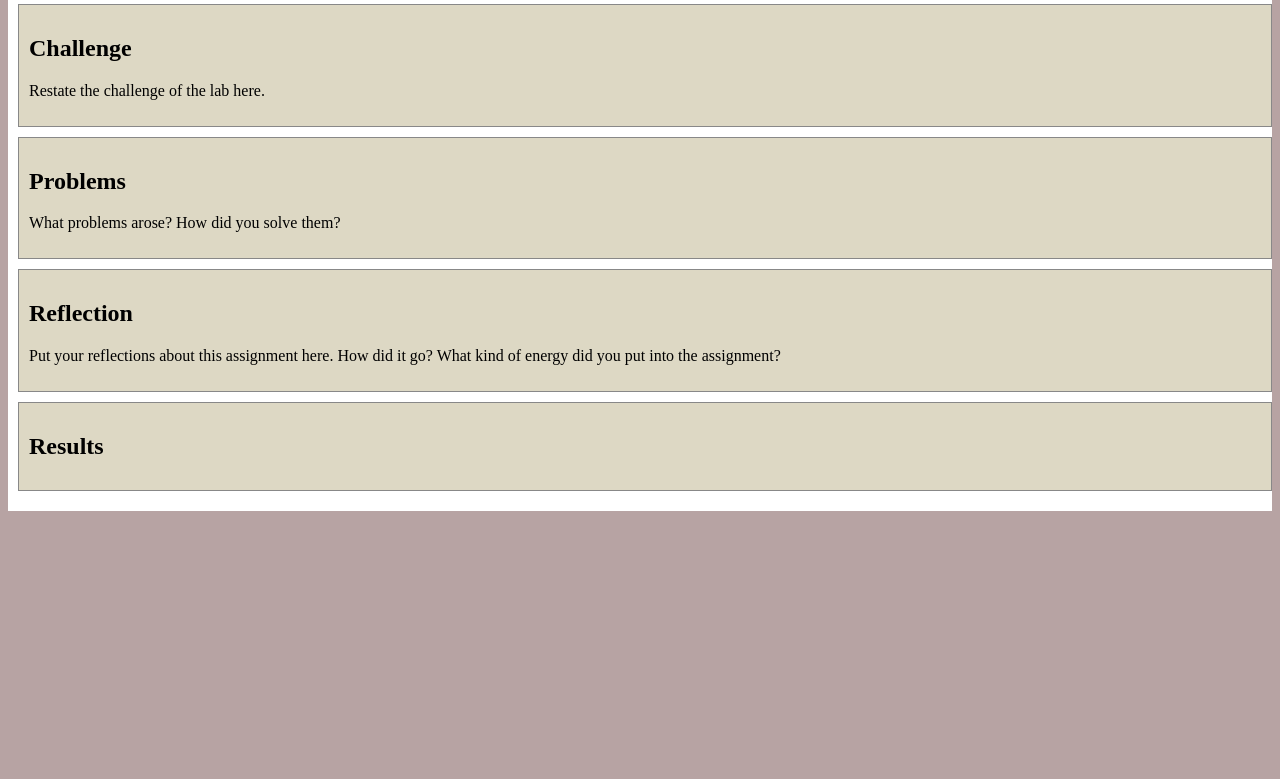
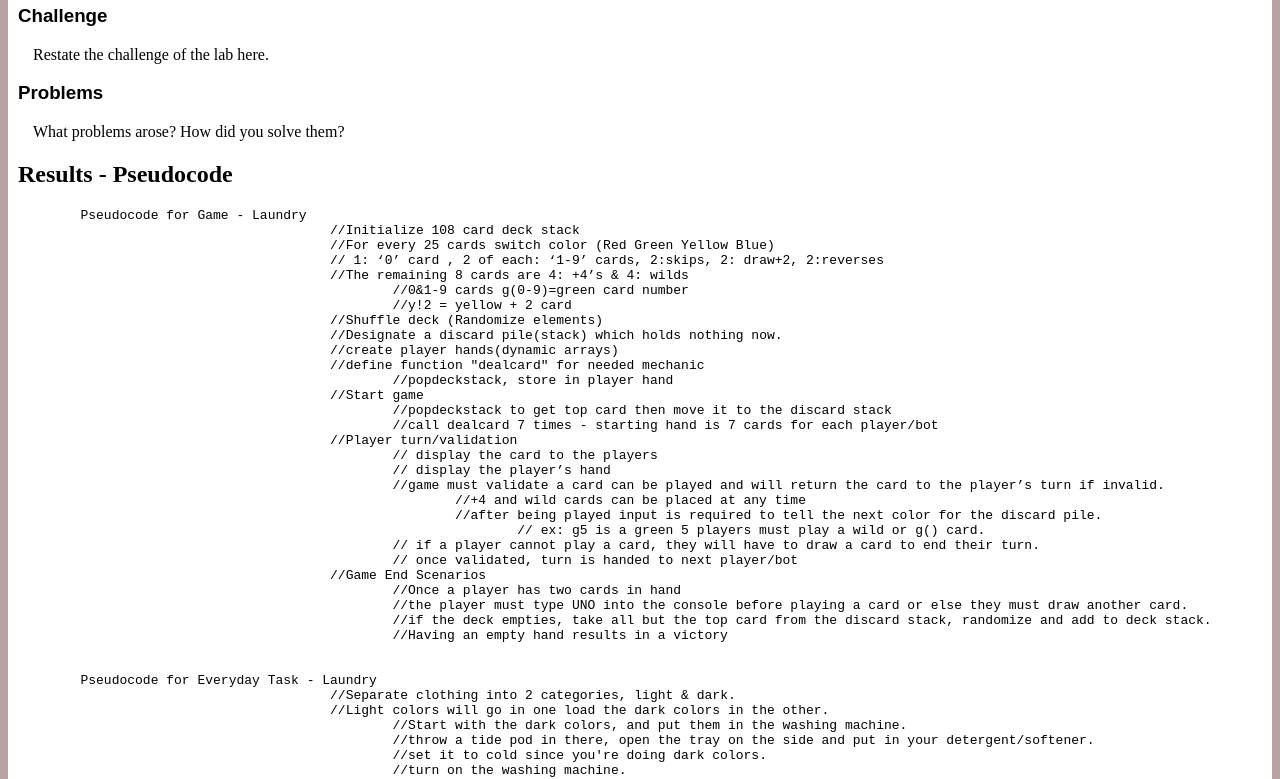
Before and after one commit to DiegoG0121/art101, a plain HTML site: page lab4/index.html in a window 1280 px wide. Shown: the part 83-862 px from the top of the page. Before the commit the page ends 800 px from the top, so only its background shows below. Drawn offline with nearby package versions, Linux system fonts and the light colour scheme.

Commit message:
Pseudo Code adding

```diff
--- a/lab4/css/lab.css
+++ b/lab4/css/lab.css
@@ -1,9 +1,10 @@
 /* Here we can set styles for this lab page that we don't want to effect others pages */
 
 /* the period in a CSS selector selects an element by class, e.g., class="minor-section" */
-.minor-section {
-    padding: 10px;
-    margin-bottom: 10px;
-    border: solid 1px #888;
-    background-color: #DDD8C4;
-  }
+p {
+  text-indent: 15px;
+}
+
+.resultSec {
+  background-color: bisque;
+}
--- a/lab4/index.html
+++ b/lab4/index.html
@@ -2,7 +2,7 @@
 <html>
 <head>
 	<!-- This title is used for tabs and bookmarks -->
-	<title>Lab X - Subject/Topic</title>
+	<title>Lab 4 - Pseudocoding and Problem-solving</title>
 
 	<!-- Use UTF character set, a good idea with any webpage -->
   	<meta charset="UTF-8" />
@@ -23,25 +23,87 @@
 	<!-- Style this page by changing the CSS in ../css/site.css or css/lab.css -->
 	<main id="content">
 		<section>
-			<h1>Lab X - Subject/Topic</h1>
-			<div class="minor-section">
-					<h2>Challenge</h2>
+			<h1 class="headerNames">Lab 4 - Pseudocoding and Problem-solving</h1>
+			<div >
+					<h3 class="headerNames">Challenge</h3>
 					<p>Restate the challenge of the lab here.</p>
 			</div>
 
-			<div class="minor-section">
-					<h2>Problems</h2>
+			<div>
+					<h3 class="headerNames">Problems</h3>
 					<p>What problems arose? How did you solve them? </p>
 			</div>
 
-			<div class="minor-section">
-					<h2>Reflection</h2>
-					<p>Put your reflections about this assignment here. How did it go? What kind of energy did you put into the assignment? </p>
-			</div>
+			<div class="resultsSec">
+					<h2>Results - Pseudocode</h2>
+					<div>
+						<pre>
+	Pseudocode for Game - Laundry
+					//Initialize 108 card deck stack
+					//For every 25 cards switch color (Red Green Yellow Blue)
+					// 1: ‘0’ card , 2 of each: ‘1-9’ cards, 2:skips, 2: draw+2, 2:reverses
+					//The remaining 8 cards are 4: +4’s & 4: wilds
+						//0&1-9 cards g(0-9)=green card number
+						//y!2 = yellow + 2 card
+					//Shuffle deck (Randomize elements)
+					//Designate a discard pile(stack) which holds nothing now.
+					//create player hands(dynamic arrays)
+					//define function "dealcard" for needed mechanic
+						//popdeckstack, store in player hand
+					//Start game
+						//popdeckstack to get top card then move it to the discard stack
+						//call dealcard 7 times - starting hand is 7 cards for each player/bot
+					//Player turn/validation
+						// display the card to the players
+						// display the player’s hand
+						//game must validate a card can be played and will return the card to the player’s turn if invalid.
+							//+4 and wild cards can be placed at any time
+							//after being played input is required to tell the next color for the discard pile.
+								// ex: g5 is a green 5 players must play a wild or g() card.
+						// if a player cannot play a card, they will have to draw a card to end their turn.
+						// once validated, turn is handed to next player/bot
+					//Game End Scenarios
+						//Once a player has two cards in hand
+						//the player must type UNO into the console before playing a card or else they must draw another card.
+						//if the deck empties, take all but the top card from the discard stack, randomize and add to deck stack.
+						//Having an empty hand results in a victory
 
-			<div class="minor-section">
-					<h2>Results</h2>
-					<div id="output"></div>
+
+	Pseudocode for Everyday Task - Laundry
+					//Separate clothing into 2 categories, light & dark.
+					//Light colors will go in one load the dark colors in the other.
+						//Start with the dark colors, and put them in the washing machine.
+						//throw a tide pod in there, open the tray on the side and put in your detergent/softener.
+						//set it to cold since you're doing dark colors.
+						//turn on the washing machine.
+					//Light colors follow the same steps except it is set to warm.
+					//once the washing machine is done throw it all in the dryer.
+					//throw in 1-2 dryer sheets, clean out the lint trap and turn it on.
+					//once the dryer is done your laundry is clean and dry you're welcome.
+
+	Pseudocode for Everyday Task - Microwave
+					//open the microwave door
+						//owner puts something in the microwave door
+						//if the door is still open
+							//owner can’t use the microwave
+						//else if closed
+							//owner can use the microwave
+					//owner chooses whether a button
+						//if button has a set time
+							//time sets with its default
+						// else if button is a number
+							//place within area
+							//take user back to choose a button
+							//till user has pressed start
+					//timer
+						//if timer is 0:00
+							//owner can open door and take item
+						//else if timer is interrupted
+							//then owner can open and take item
+						//continue
+
+						</pre>
+					</div>
 			</div>
 		</section>
 		<nav id="links">
```
